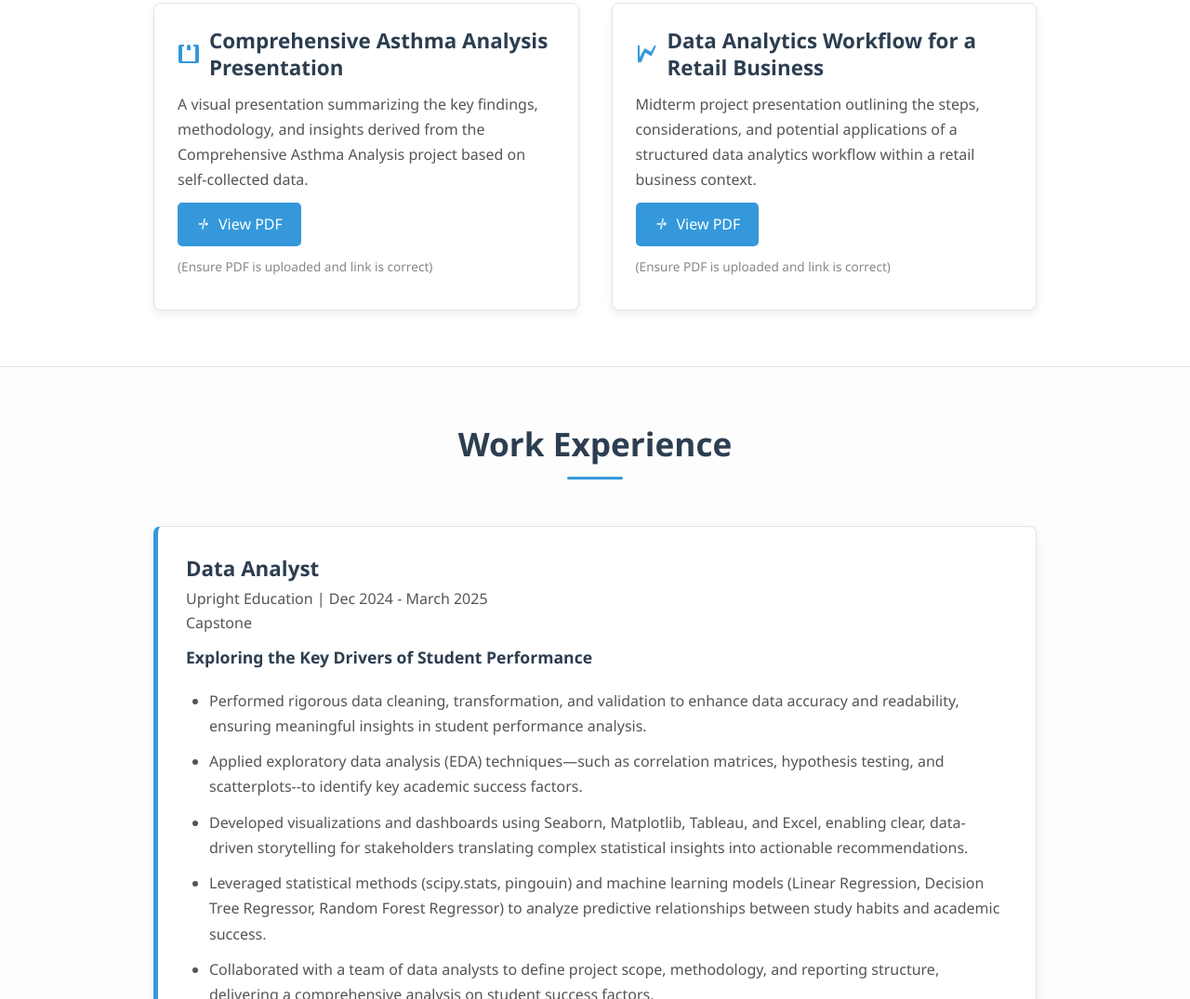
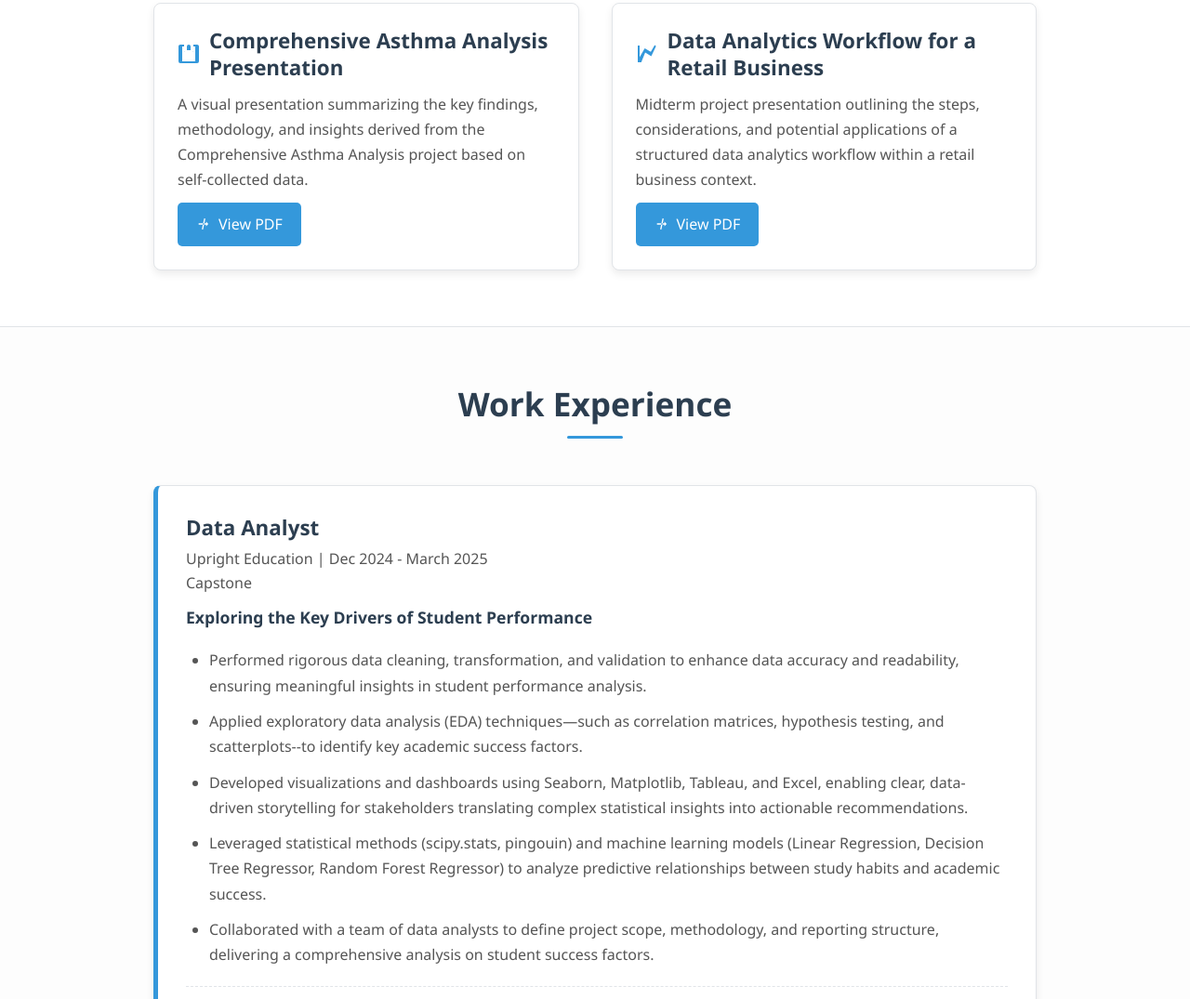
Before and after one commit to abnersonocampo/abnersonocampo.github.io, a plain HTML site: page index.html in a window 1280 px wide. Shown: the part 1829-2904 px from the top of the page at 93% size. Drawn offline with Linux system fonts and the light colour scheme.

Commit message:
Updated homepage

```diff
--- a/index.html
+++ b/index.html
@@ -312,9 +312,6 @@
                                 <svg xmlns="http://www.w3.org/2000/svg" viewBox="0 0 24 24"><path d="M12.89,3L14.85,3.4L11.11,21L9.15,20.6L12.89,3M19.59,12L16,8.41V11H4V13H16V15.59L19.59,12Z"/></svg>
                                 View PDF
                             </a>
-                             <p class="pdf-note">
-                                 (Ensure PDF is uploaded and link is correct)
-                             </p>
                          </div>
                      </div>
 
@@ -333,9 +330,6 @@
                                <svg xmlns="http://www.w3.org/2000/svg" viewBox="0 0 24 24"><path d="M12.89,3L14.85,3.4L11.11,21L9.15,20.6L12.89,3M19.59,12L16,8.41V11H4V13H16V15.59L19.59,12Z"/></svg>
                                 View PDF
                             </a>
-                            <p class="pdf-note">
-                                (Ensure PDF is uploaded and link is correct)
-                            </p>
                         </div>
                     </div>
 
```
